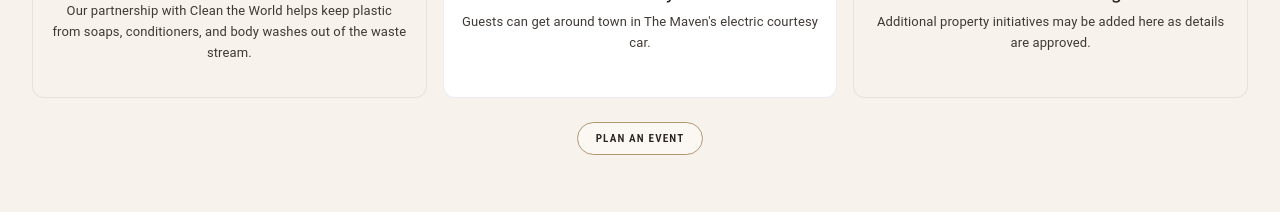
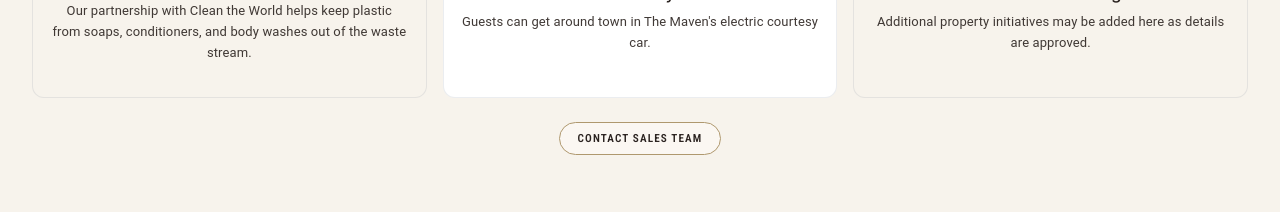
Before and after one commit to joerose99/susweb-rcc, a React (Create React App) app: page / in a window 1280 px wide. Shown: the part 7240-7452 px from the top of the page. Built offline with nearby package versions, Linux system fonts and the light colour scheme; a web font is replaced by a local one.

Commit message:
updated CTA button in initiatives section

```diff
--- a/src/pages/CircularFoodSystems/CircularFoodSystems.jsx
+++ b/src/pages/CircularFoodSystems/CircularFoodSystems.jsx
@@ -1710,7 +1710,7 @@
 								boxShadow: `0 0 0 2px ${BG_WARM}, 0 0 0 4px ${MAVEN_TAN}`,
 							},
 						}}>
-						Plan an Event
+						Contact Sales Team
 					</Button>
 				</Box>
 			</Box>
```
